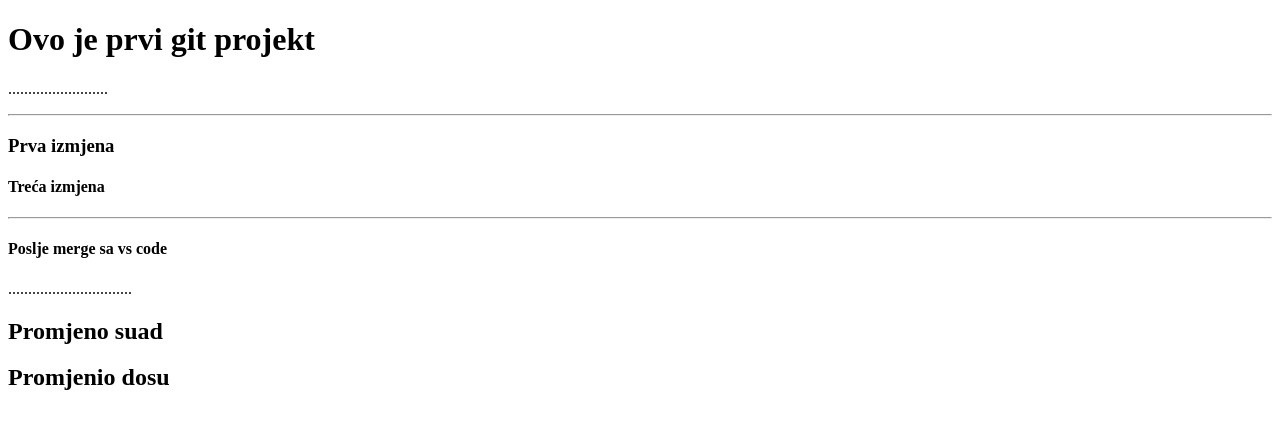
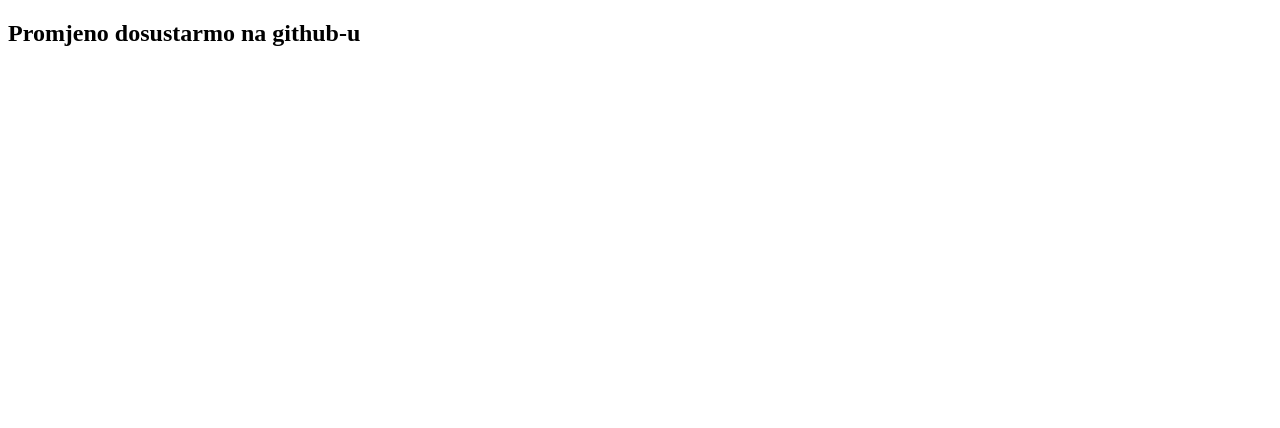
Before and after one commit to suad-mo/moj-prvi-projekt, a plain HTML site: page index.html in a window 1280 px wide. Drawn offline with Linux system fonts and the light colour scheme.

Commit message:
promjena od strane dosustarmo

```diff
--- a/index.html
+++ b/index.html
@@ -7,18 +7,8 @@
     <title>Prvi gir projekt</title>
 </head>
 <body>
-    <h1>Ovo je prvi git projekt</h1>
-    <p>.........................</p>
-    <hr>
-    <h3>Prva izmjena</h3>
-    <h4>Treća izmjena</h4>
-    <hr>
 
-    <h4>Poslje merge sa vs code</h4>
+    <h2>Promjeno dosustarmo na github-u</h2>
 
-    <p>...............................</p>
-    <h2>Promjeno suad</h2>
-
-    <h2>Promjenio dosu</h2>
 </body>
 </html>
```
